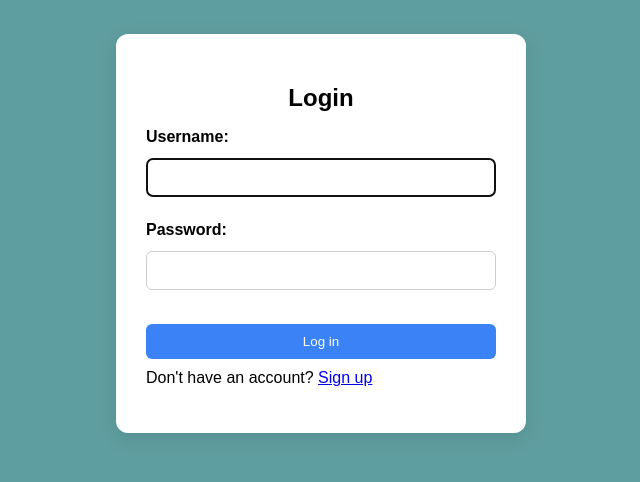
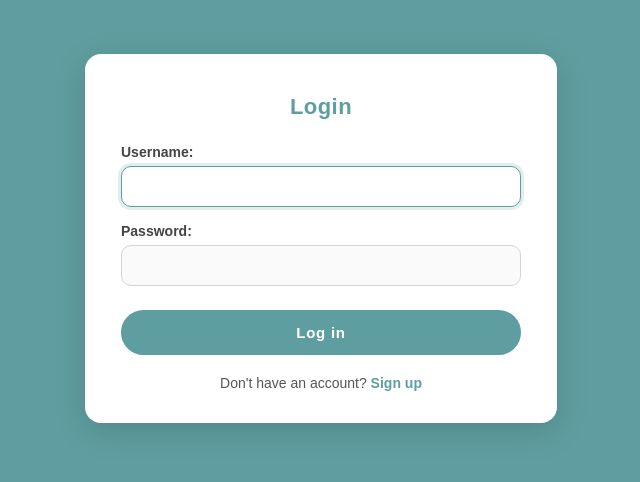
Before and after one commit to juliagrove/ai-crossword-generator, a Django app: page /accounts/login/ in a window 1280 px wide. Shown: the part 116-598 px from the top of the page, without its empty margins (319-959 px from the left). Run offline with Django 5.2, Linux system fonts and the light colour scheme.

Commit message:
Style login/sign up

```diff
--- a/crossword/static/css/login.css
+++ b/crossword/static/css/login.css
@@ -1,44 +1,134 @@
+/* ── Auth page layout ─────────────────────────────────── */
+.auth-wrapper {
+    display: flex;
+    flex-direction: column;
+    align-items: center;
+    padding: 20px 16px 60px;
+}
+
+/* ── Card ──────────────────────────────────────────────── */
 .login-container {
-    width: 350px;
-    margin: 100px auto;
+    width: 100%;
+    max-width: 400px;
     background: #fff;
-    padding: 30px;
-    border-radius: 12px;
-    box-shadow: 0 5px 20px rgba(0,0,0,0.1);
+    padding: 40px 36px 32px;
+    border-radius: 16px;
+    box-shadow: 0 8px 32px rgba(0, 0, 0, 0.15);
 }
 
 .login-container h2 {
     text-align: center;
-    margin-bottom: 15px;
+    color: cadetblue;
+    font-size: 22px;
+    font-weight: 700;
+    margin: 0 0 24px;
+    letter-spacing: 0.02em;
 }
 
-.login-container .error {
-    color: red;
-    margin-bottom: 10px;
-}
-
-.login-container button {
-    width: 100%;
-    padding: 10px;
-    background: #3b82f6;
-    color: white;
-    border: none;
-    border-radius: 6px;
-    margin-top: 10px;
-}
-
-.login-container input {
-    width: 100%;
-    padding: 10px;
-    margin: 8px 0;
-    border: 1px solid #ccc;
-    border-radius: 6px;
-    font-size: 15px;
-    box-sizing: border-box;
+/* ── Django form.as_p output ───────────────────────────── */
+.login-container form p {
+    margin: 0 0 16px;
 }
 
 .login-container label {
+    display: block;
     font-weight: 600;
-    margin-bottom: 4px;
-    display: block;
+    font-size: 14px;
+    color: #444;
+    margin-bottom: 6px;
 }
+
+.login-container input[type="text"],
+.login-container input[type="password"],
+.login-container input[type="email"] {
+    width: 100%;
+    padding: 11px 14px;
+    border: 1.5px solid #d1d5db;
+    border-radius: 10px;
+    font-size: 15px;
+    font-family: inherit;
+    color: #333;
+    background: #fafafa;
+    box-sizing: border-box;
+    transition: border-color 0.2s ease, box-shadow 0.2s ease;
+    outline: none;
+}
+
+.login-container input[type="text"]:focus,
+.login-container input[type="password"]:focus,
+.login-container input[type="email"]:focus {
+    border-color: cadetblue;
+    box-shadow: 0 0 0 3px rgba(95, 158, 160, 0.18);
+    background: #fff;
+}
+
+/* ── Help text ─────────────────────────────────────────── */
+.login-container .helptext,
+.login-container span.helptext,
+.login-container ul.helptext,
+.login-container .helptext ul,
+.login-container .helptext li {
+    font-size: 12px;
+    color: #888;
+    margin: 4px 0 0;
+    padding-left: 16px;
+}
+
+/* ── Submit button ─────────────────────────────────────── */
+.login-container button[type="submit"] {
+    width: 100%;
+    padding: 12px;
+    margin-top: 8px;
+    background-color: cadetblue;
+    color: white;
+    border: 2px solid cadetblue;
+    border-radius: 25px;
+    font-size: 15px;
+    font-family: inherit;
+    font-weight: 600;
+    letter-spacing: 0.05em;
+    cursor: pointer;
+    transition: background-color 0.25s ease, color 0.25s ease, box-shadow 0.25s ease, transform 0.15s ease;
+}
+
+.login-container button[type="submit"]:hover {
+    background-color: white;
+    color: cadetblue;
+    box-shadow: 0 4px 12px rgba(95, 158, 160, 0.25);
+    transform: translateY(-1px);
+}
+
+.login-container button[type="submit"]:active {
+    transform: translateY(0);
+}
+
+/* ── Alerts ────────────────────────────────────────────── */
+.alert {
+    border-radius: 8px;
+    padding: 10px 14px;
+    font-size: 14px;
+    margin-top: 8px;
+    margin-bottom: 0;
+    width: 100%;
+    box-sizing: border-box;
+    text-align: center;
+}
+
+/* ── Footer link (inside white card) ──────────────────── */
+.auth-footer {
+    margin-top: 20px;
+    margin-bottom: 0;
+    text-align: center;
+    font-size: 14px;
+    color: #555;
+}
+
+.auth-footer a {
+    color: cadetblue;
+    font-weight: 600;
+    text-decoration: none;
+}
+
+.auth-footer a:hover {
+    text-decoration: underline;
+}
--- a/crossword/templates/registration/login.html
+++ b/crossword/templates/registration/login.html
@@ -4,13 +4,9 @@
 {% block content %}
 <link rel="stylesheet" href="{% static 'css/login.css' %}">
 
+<div class="auth-wrapper">
     <div class="login-container">
         <h2>Login</h2>
-
-    {% if form.errors %}
-        <p class="error">Invalid username or password. Please try again.</p>
-    {% endif %}
-
 
         <form method="post">
             {% csrf_token %}
@@ -18,8 +14,9 @@
             <button type="submit">Log in</button>
         </form>
 
-    <p style="margin-top: 10px;">
+        <p class="auth-footer">
             Don't have an account? <a href="{% url 'signup' %}">Sign up</a>
         </p>
     </div>
+</div>
 {% endblock %}
--- a/crossword/templates/registration/signup.html
+++ b/crossword/templates/registration/signup.html
@@ -4,6 +4,7 @@
 {% block content %}
 <link rel="stylesheet" href="{% static 'css/login.css' %}">
 
+<div class="auth-wrapper">
     <div class="login-container">
         <h2>Create Account</h2>
 
@@ -14,8 +15,9 @@
             <button type="submit">Sign Up</button>
         </form>
 
-    <p style="margin-top: 10px;">
+        <p class="auth-footer">
             Already have an account? <a href="{% url 'login' %}">Log in</a>
         </p>
     </div>
+</div>
 {% endblock %}
--- a/crossword/views.py
+++ b/crossword/views.py
@@ -1,6 +1,7 @@
 # crossword/views.py
 import json
 
+from django.contrib import messages
 from django.contrib.auth import logout
 from django.contrib.auth.decorators import login_required
 from django.contrib.auth.forms import UserCreationForm
@@ -54,7 +55,8 @@ def signup(request):
     if request.method == "POST":
         form = UserCreationForm(request.POST)
         if form.is_valid():
-            form.save()  # creates new user
+            form.save()
+            messages.success(request, "Account created successfully! Please log in.")
             return redirect("login")
     else:
         form = UserCreationForm()
```
Lines whose indentation alone changed are shown as unchanged.
